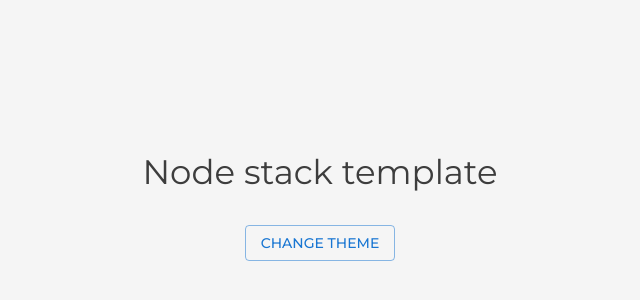
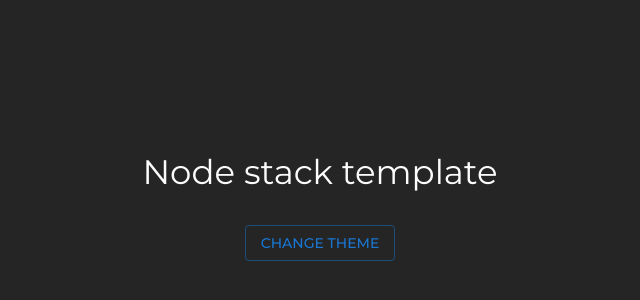
Before and after one commit to tuheli/node-stack-template, a React (Vite) app in the folder client/: page / in a window 1280 px wide. Shown: the part 194-494 px from the top of the page, without its empty margins (320-960 px from the left). Built offline with nearby package versions, Linux system fonts and the light colour scheme.

Commit message:
Default to dark mode

```diff
--- a/client/src/components/theme-provider/ThemeProvider.tsx
+++ b/client/src/components/theme-provider/ThemeProvider.tsx
@@ -12,7 +12,7 @@ interface ThemeProviderProps {
 }
 
 export const ThemeProvider = ({ children }: ThemeProviderProps) => {
-  const [mode, setMode] = useState<PaletteMode>("light");
+  const [mode, setMode] = useState<PaletteMode>("dark");
   const theme = createTheme(getTheme(mode));
 
   return (
```
